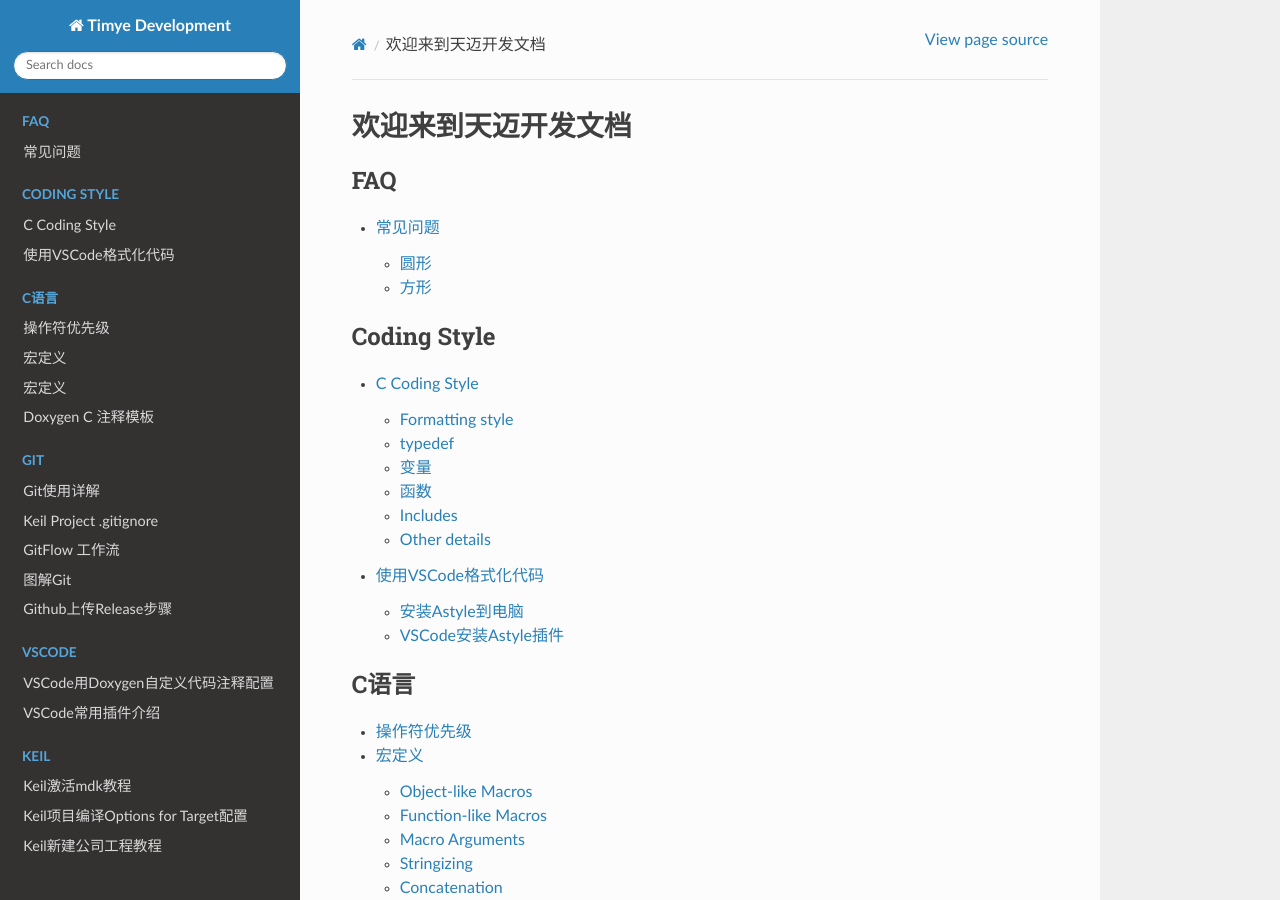
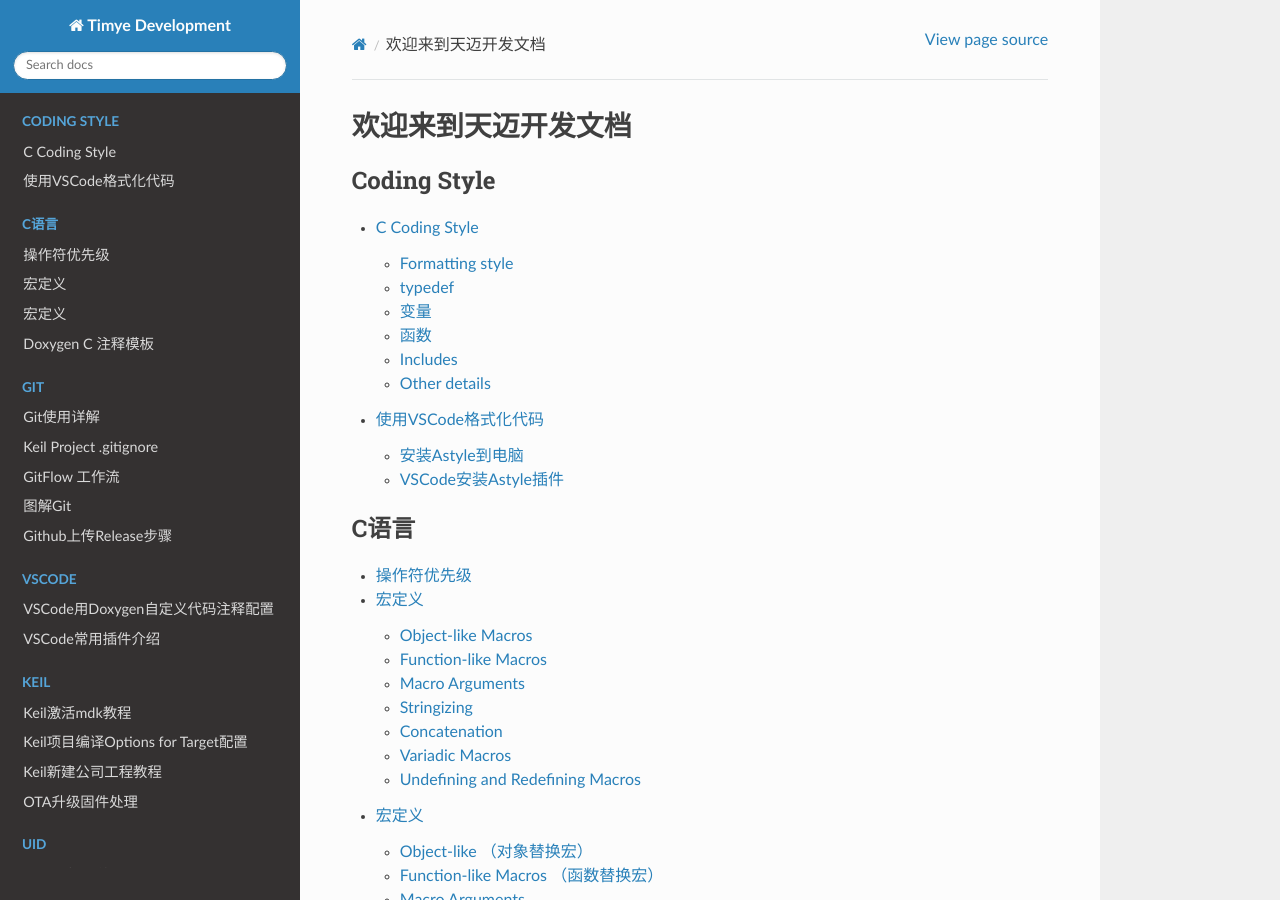
Before and after one commit to tpq7/development, a Sphinx documentation site: the page built from docs/index.rst, in a window 1280 px wide and 900 px high. Built offline with Sphinx 7.4.7 and the Read the Docs theme 2.0.0, drawn with Linux system fonts in a browser that asks for light colours; pages that are not in the unit, such as notebooks, are missing from menus.

Commit message:
修改目录位置

```diff
--- a/docs/index.rst
+++ b/docs/index.rst
@@ -6,11 +6,6 @@
 欢迎来到天迈开发文档
 ====================
 
-.. toctree::
-   :maxdepth: 2
-   :caption: FAQ
-
-   FAQ/常见问题
 
 .. toctree::
    :maxdepth: 2
```
Also changed, not shown: other parts of docs/index.rst (+6 -0 lines).
